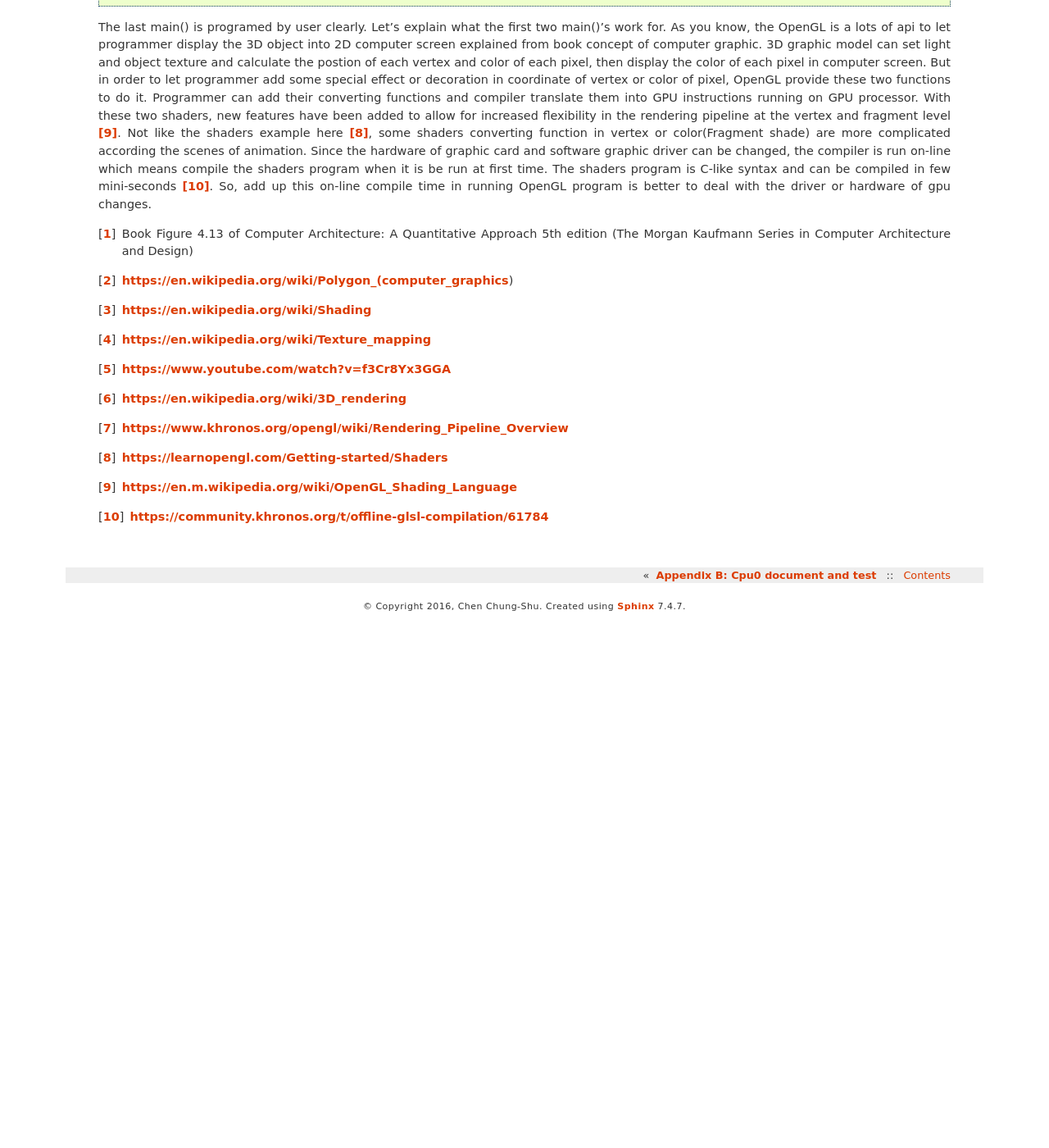
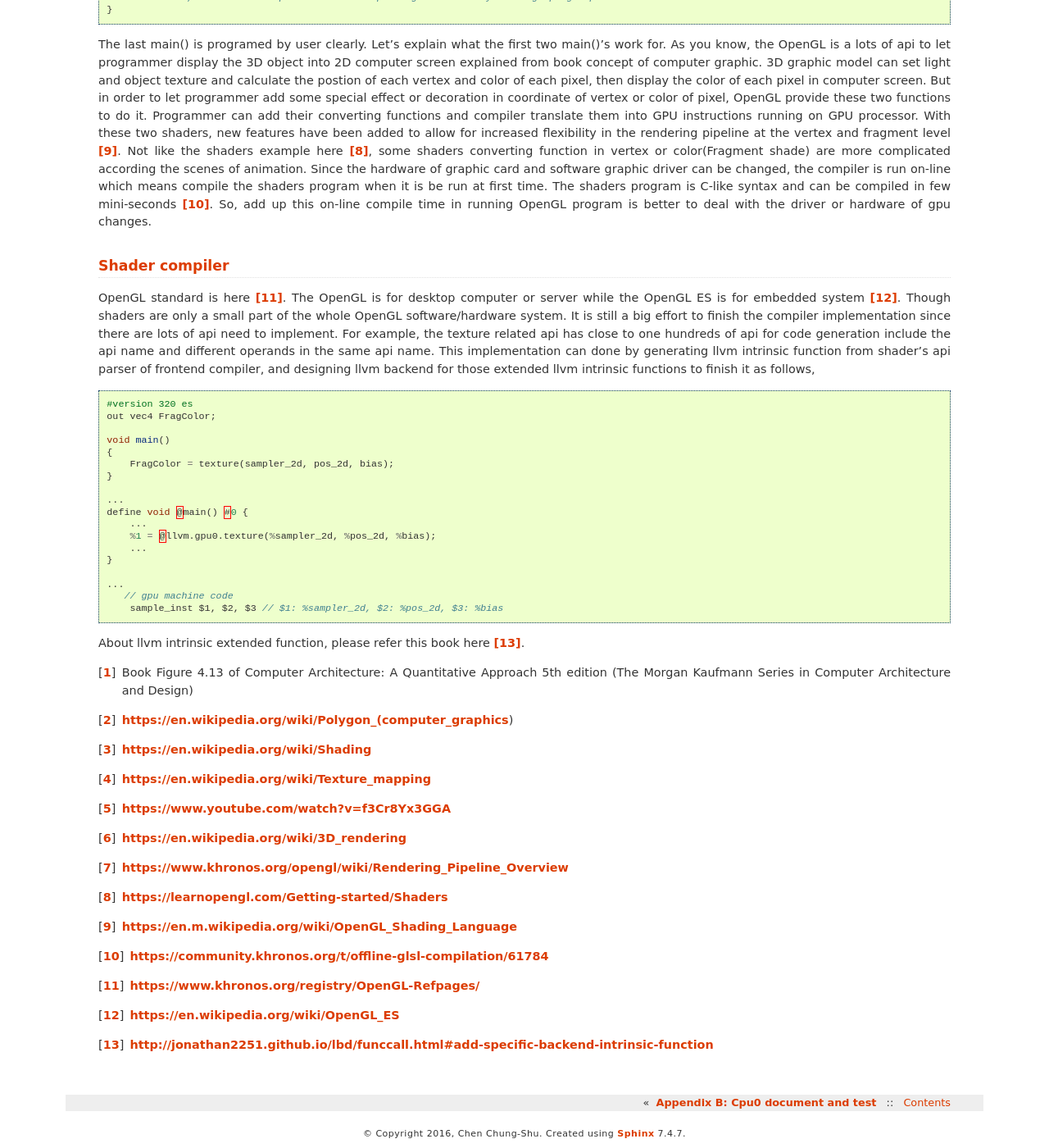
Before and after one commit to Jonathan2251/lbd, a Sphinx documentation site: the page built from source/gpu.rst, in a window 1280 px wide and 1400 px high, scrolled down 2553 px. Shown: the whole window at 82% size. Built offline with Sphinx 7.4.7, drawn with Linux system fonts in a browser that asks for light colours; pages that are not in the unit, such as notebooks, are missing from menus; before the commit the page ends 3309 px from its top, so only the background shows below that.

Commit message:
gpu chapter

```diff
--- a/source/gpu.rst
+++ b/source/gpu.rst
@@ -112,6 +112,42 @@ The shaders program is C-like syntax and can be compiled in few mini-seconds [#o
 So, add up this on-line compile time in running OpenGL program is better to deal with
 the driver or hardware of gpu changes.
 
+Shader compiler
+---------------
+
+OpenGL standard is here [#openglspec]_. The OpenGL is for desktop computer or server
+while the OpenGL ES is for embedded system [#opengleswiki]_. Though shaders are only
+a small part of the whole OpenGL software/hardware system. It is still a big effort
+to finish the compiler implementation since there are lots of api need to implement.
+For example, the texture related api has close to one hundreds of api for code
+generation include the api name and different operands in the same api name.
+This implementation can done by generating llvm intrinsic function from shader's api
+parser of frontend compiler, and designing llvm backend for those
+extended llvm intrinsic functions to finish it as follows,
+
+.. code-block:: c++
+
+  #version 320 es
+  out vec4 FragColor;
+
+  void main()
+  {
+      FragColor = texture(sampler_2d, pos_2d, bias);
+  }
+
+  ...
+  define void @main() #0 {
+      ...
+      %1 = @llvm.gpu0.texture(%sampler_2d, %pos_2d, %bias);
+      ...
+  }
+
+  ...
+     // gpu machine code
+      sample_inst $1, $2, $3 // $1: %sampler_2d, $2: %pos_2d, $3: %bias
+
+About llvm intrinsic extended function, please refer this book here [#intrinsiccpu0]_.
+
 
 
 .. [#Quantitative] Book Figure 4.13 of Computer Architecture: A Quantitative Approach 5th edition (The
```
Also changed, not shown: other parts of source/gpu.rst (+6 -0 lines).
